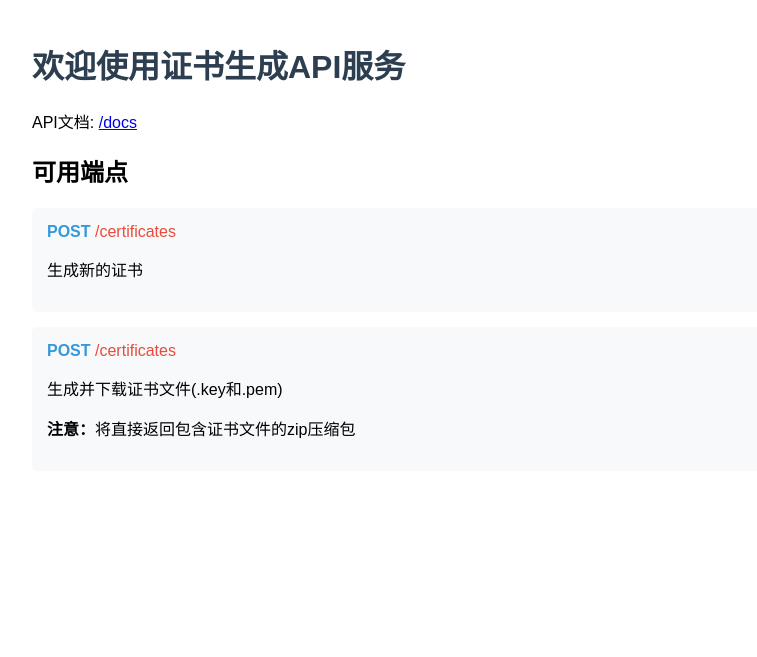
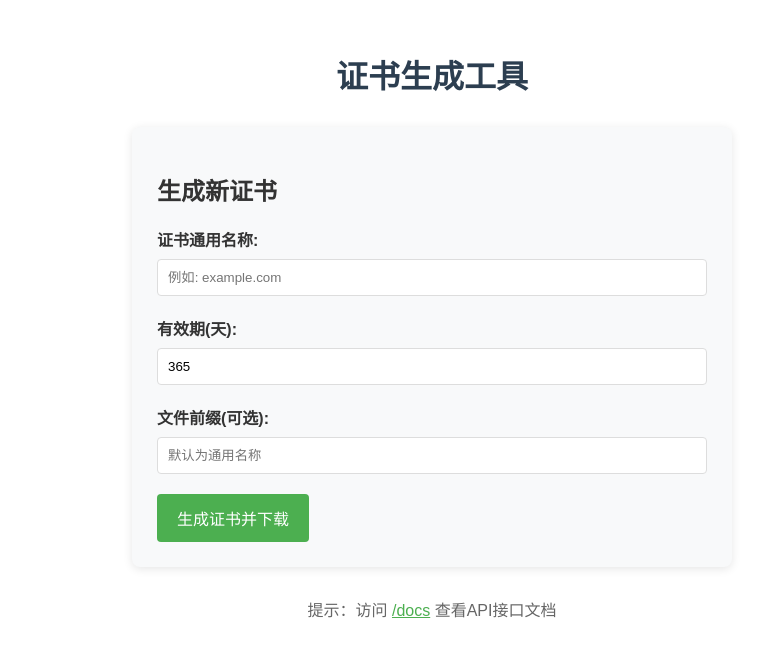
Before and after one commit to chatGPT-AI-API/Certificate-Generator, a FastAPI app: page / in a window 1280 px wide. Shown: the top 657 px of the page, without its empty margins (208-965 px from the left). Run offline with FastAPI, Linux system fonts and the light colour scheme.

Commit message:
feat(ui): 重构证书生成页面并添加交互功能
- 重新设计页面布局和样式，提升用户体验
- 添加表单验证和提交处理逻辑
- 实现证书生成状态提示和错误处理
- 添加下载功能，自动保存生成的证书文件

```diff
--- a/templates/index.html
+++ b/templates/index.html
@@ -7,41 +7,161 @@
     <style>
         body {
             font-family: Arial, sans-serif;
-            max-width: 800px;
+            max-width: 600px;
             margin: 0 auto;
-            padding: 20px;
+            padding: 30px;
+            color: #333;
         }
         h1 {
             color: #2c3e50;
+            text-align: center;
+            margin-bottom: 30px;
         }
-        .endpoint {
+        .cert-generator {
             background: #f8f9fa;
-            padding: 15px;
-            border-radius: 5px;
-            margin-bottom: 15px;
+            padding: 25px;
+            border-radius: 8px;
+            box-shadow: 0 2px 10px rgba(0,0,0,0.1);
         }
-        .method {
+        .form-group {
+            margin-bottom: 20px;
+        }
+        label {
+            display: block;
+            margin-bottom: 8px;
             font-weight: bold;
-            color: #3498db;
         }
-        .path {
+        input[type="text"],
+        input[type="number"] {
+            width: 100%;
+            padding: 10px;
+            border: 1px solid #ddd;
+            border-radius: 4px;
+            box-sizing: border-box;
+        }
+        button {
+            background-color: #4CAF50;
+            color: white;
+            padding: 12px 20px;
+            border: none;
+            border-radius: 4px;
+            cursor: pointer;
+            font-size: 16px;
+        }
+        button:hover {
+            background-color: #45a049;
+        }
+        .form-actions {
+            display: flex;
+            align-items: center;
+            gap: 15px;
+        }
+        .status-message {
+            color: #666;
+            font-style: italic;
+        }
+        .error {
             color: #e74c3c;
+        }
+        .success {
+            color: #2ecc71;
         }
     </style>
 </head>
 <body>
-    <h1>欢迎使用证书生成API服务</h1>
-    <p>API文档: <a href="/docs">/docs</a></p>
+    <h1>证书生成工具</h1>
 
-    <h2>可用端点</h2>
-    <div class="endpoint">
-        <span class="method">POST</span> <span class="path">/certificates</span>
-        <p>生成新的证书</p>
+    <div class="cert-generator">
+        <h2>生成新证书</h2>
+        <form id="certForm">
+            <div class="form-group">
+                <label for="common_name">证书通用名称:</label>
+                <input type="text" id="common_name" name="common_name" required
+                       placeholder="例如: example.com">
+            </div>
+            <div class="form-group">
+                <label for="validity_days">有效期(天):</label>
+                <input type="number" id="validity_days" name="validity_days"
+                       value="365" min="1" max="3650">
+            </div>
+            <div class="form-group">
+                <label for="output_prefix">文件前缀(可选):</label>
+                <input type="text" id="output_prefix" name="output_prefix"
+                       placeholder="默认为通用名称">
+            </div>
+            <div class="form-actions">
+                <button type="submit" id="submitBtn">生成证书并下载</button>
+                <div id="statusMessage" class="status-message"></div>
+            </div>
+        </form>
     </div>
-    <div class="endpoint">
-        <span class="method">POST</span> <span class="path">/certificates</span>
-        <p>生成并下载证书文件(.key和.pem)</p>
-        <p><strong>注意：</strong>将直接返回包含证书文件的zip压缩包</p>
+
+    <div style="margin-top: 30px; text-align: center; color: #666;">
+        提示：访问 <a href="/docs" style="color: #4CAF50;">/docs</a> 查看API接口文档
     </div>
+
+    <script>
+        document.getElementById('certForm').addEventListener('submit', async function(e) {
+            e.preventDefault();
+
+            const submitBtn = document.getElementById('submitBtn');
+            const statusEl = document.getElementById('statusMessage');
+            const originalBtnText = submitBtn.textContent;
+
+            // 更新UI状态
+            submitBtn.disabled = true;
+            submitBtn.textContent = '生成中...';
+            statusEl.textContent = '正在生成证书，请稍候...';
+            statusEl.className = 'status-message';
+
+            const formData = {
+                common_name: document.getElementById('common_name').value,
+                validity_days: parseInt(document.getElementById('validity_days').value),
+                output_prefix: document.getElementById('output_prefix').value || undefined
+            };
+
+            try {
+                const response = await fetch('/certificates', {
+                    method: 'POST',
+                    headers: {
+                        'Content-Type': 'application/json',
+                    },
+                    body: JSON.stringify(formData)
+                });
+
+                if (!response.ok) {
+                    const errorText = await response.text();
+                    throw new Error(errorText || '生成证书失败');
+                }
+
+                // 获取文件名
+                const filename = response.headers.get('Content-Disposition')
+                    ?.split('filename=')[1] || 'certificates.zip';
+
+                // 创建下载链接
+                const blob = await response.blob();
+                const url = window.URL.createObjectURL(blob);
+                const a = document.createElement('a');
+                a.href = url;
+                a.download = filename;
+                document.body.appendChild(a);
+                a.click();
+                window.URL.revokeObjectURL(url);
+                a.remove();
+
+                // 显示成功消息
+                statusEl.textContent = '证书已生成并下载完成！';
+                statusEl.className = 'status-message success';
+
+            } catch (error) {
+                statusEl.textContent = '错误: ' + error.message;
+                statusEl.className = 'status-message error';
+                console.error('生成证书失败:', error);
+            } finally {
+                submitBtn.disabled = false;
+                submitBtn.textContent = originalBtnText;
+            }
+        });
+    </script>
 </body>
 </html>
```
